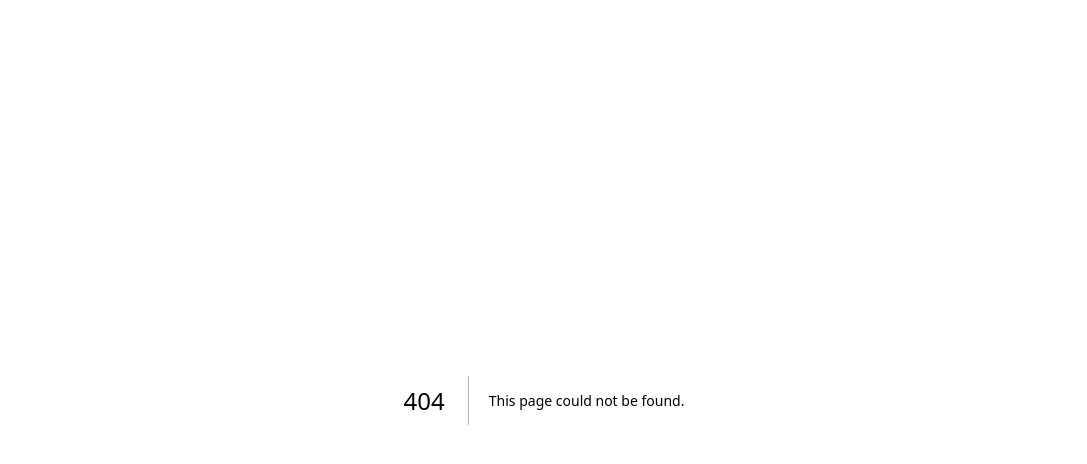
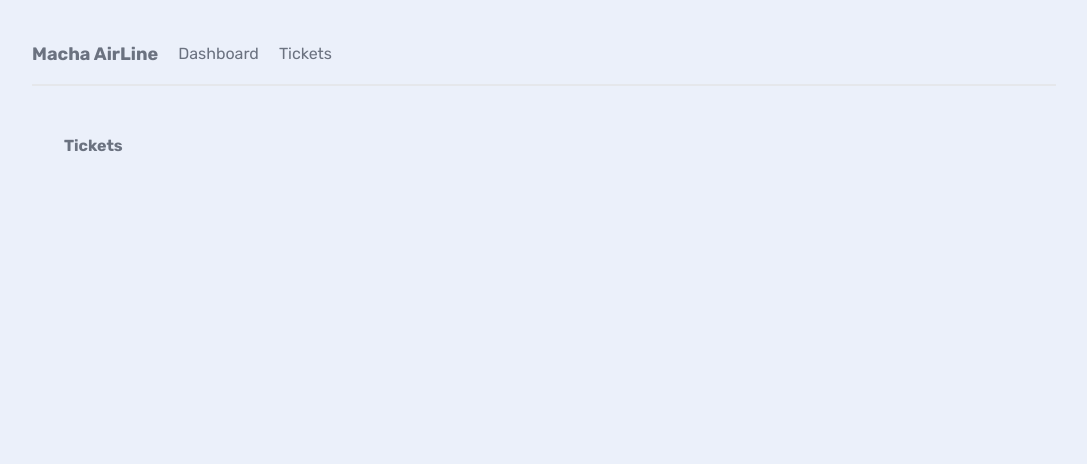
Before and after one commit to emmanuelwangila/climax, a Next.js app: page /tickets in a window 1280 px wide. Before the commit this address had no page. Shown: the top 464 px of the page, without its empty margins (96-1183 px from the left). Built offline with nearby package versions, Linux system fonts and the light colour scheme.

Commit message:
set up pages

```diff
--- /dev/null
+++ b/app/components/Navbar.jsx
@@ -0,0 +1,11 @@
+import Link from 'next/link'
+
+export default function Navbar() {
+  return (
+    <nav>
+        <h1>Macha AirLine</h1>
+        <Link href="/">Dashboard</Link>
+        <Link href="/tickets">Tickets</Link>
+    </nav>
+  )
+}
--- a/app/globals.css
+++ b/app/globals.css
@@ -1,3 +1,139 @@
 @tailwind base;
 @tailwind components;
 @tailwind utilities;
+
+/* base styles */
+body {
+  background: #ebf0fa;
+  @apply text-gray-500 m-8;
+}
+h1, h2 {
+  @apply font-bold text-primary text-lg;
+}
+main {
+  @apply max-w-5xl my-12 mx-auto px-8;
+}
+main > h2 {
+  @apply mb-4 pb-2 text-base ;
+}
+p > a {
+  @apply text-primary underline;
+}
+
+/* nav styles */
+nav {
+  @apply
+    pb-4
+    border-b-2 border-gray-200
+    flex items-center gap-5
+    my-10 mx-auto
+    max-w-5xl;
+}
+nav a, nav span {
+  @apply text-gray-500;
+}
+nav a:hover {
+  @apply text-black;
+}
+main nav {
+  @apply border-0;
+}
+
+/* button styles */
+button {
+  @apply
+    px-3 py-2
+    rounded-sm
+    flex justify-between items-center gap-2
+    text-sm;
+}
+button:hover {
+  @apply bg-opacity-90;
+}
+.btn-primary {
+  @apply bg-primary text-white;
+}
+.btn-secondary {
+  @apply bg-gray-200 text-gray-900;
+}
+
+/* form styles */
+form {
+  @apply
+    py-4 px-7
+    bg-primary
+    bg-opacity-5
+    rounded-md
+    block
+    mx-auto
+    min-w-fit w-1/4;
+}
+form label {
+  @apply block;
+}
+form input,
+form textarea,
+form select {
+  @apply
+    block
+    mt-2 my-4 px-2 py-1
+    rounded-sm w-full;
+}
+form button {
+  @apply block mx-auto;
+}
+
+/* feedback styles */
+.error {
+  @apply
+    border-2
+    border-red-500
+    bg-red-300
+    text-red-800
+    py-1 px-2
+    rounded-sm
+    block
+    max-w-fit
+    my-4 mx-auto;
+}
+
+/* card styles */
+.card {
+  @apply
+    bg-white
+    shadow-sm
+    rounded-md
+    py-3 px-4 my-4
+    relative
+    overflow-hidden;
+}
+.card h3 {
+  @apply
+    font-bold text-gray-700 text-sm
+    mb-0;
+}
+.card p {
+  @apply my-4 text-sm leading-6;
+}
+
+/* pill styles */
+.pill {
+  @apply
+    py-1 px-2 mt-3
+    inline-block
+    text-xs font-semibold;
+}
+.pill.high {
+  @apply bg-red-300 text-red-600;
+}
+.pill.medium {
+  @apply bg-blue-300 text-blue-600;
+}
+.pill.low {
+  @apply bg-emerald-300 text-emerald-600;
+}
+.card .pill {
+  @apply
+    absolute bottom-0 right-0
+    rounded-tl-md;
+}
--- a/app/layout.jsx
+++ b/app/layout.jsx
@@ -1,7 +1,13 @@
+
+
 import './globals.css'
-import { Inter } from 'next/font/google'
+import { Rubik } from 'next/font/google'
 
-const inter = Inter({ subsets: ['latin'] })
+// components
+import Navbar from './components/Navbar'
+
+
+const rubik = Rubik({ subsets: ['latin'] })
 
 export const metadata = {
   title: 'Create Next App',
@@ -11,7 +17,12 @@
 export default function RootLayout({ children }) {
   return (
     <html lang="en">
-      <body className={inter.className}>{children}</body>
+      <body className={rubik.className}>
+        <Navbar/>
+
+
+        {children}
+        </body>
     </html>
   )
 }
--- /dev/null
+++ b/app/tickets/page.jsx
@@ -0,0 +1,7 @@
+export  default function Tickets() {
+    return (
+        <main>
+            <h2>Tickets </h2>
+        </main>
+    )
+}
--- a/tailwind.config.js
+++ b/tailwind.config.js
@@ -7,11 +7,9 @@
   ],
   theme: {
     extend: {
-      backgroundImage: {
-        'gradient-radial': 'radial-gradient(var(--tw-gradient-stops))',
-        'gradient-conic':
-          'conic-gradient(from 180deg at 50% 50%, var(--tw-gradient-stops))',
-      },
+      colors: {
+        primary: '#00000'
+      }
     },
   },
   plugins: [],
```
